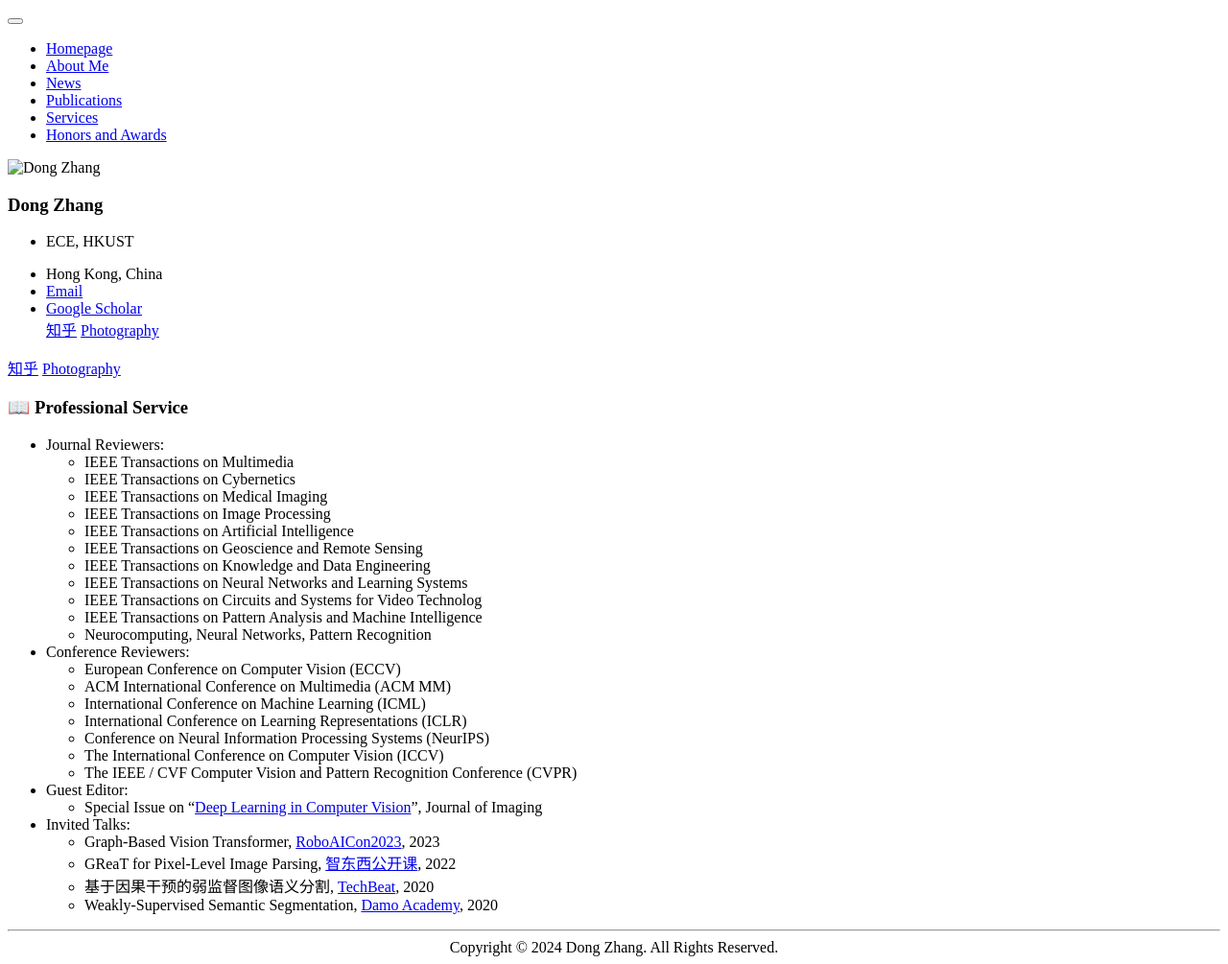
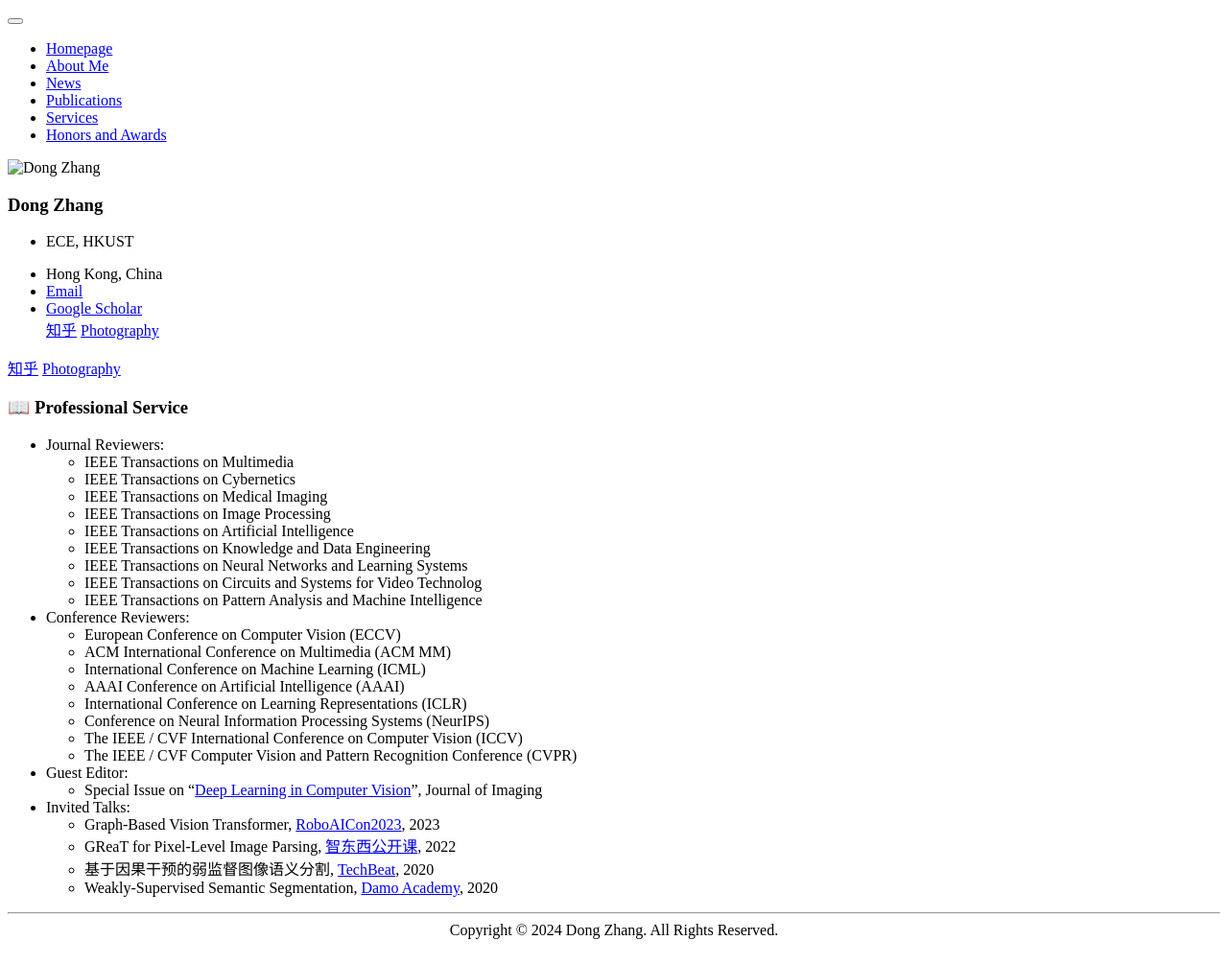
Before and after one commit to ZHANGDONG-NJUST/zhangdong-njust.github.io, a Jekyll site: the page built from _pages/includes/3_service.md, in a window 1280 px wide. Shown: the whole page at 96% size. Built offline with Jekyll 4.4.1, drawn with Linux system fonts in a browser that asks for light colours; our own code applies the rules of GitHub Pages for plain Markdown files.

Commit message:
Update 3_service.md

```diff
--- a/_pages/includes/3_service.md
+++ b/_pages/includes/3_service.md
@@ -5,20 +5,19 @@
   - IEEE Transactions on Medical Imaging
   - IEEE Transactions on Image Processing
   - IEEE Transactions on Artificial Intelligence
-  - IEEE Transactions on Geoscience and Remote Sensing
   - IEEE Transactions on Knowledge and Data Engineering
   - IEEE Transactions on Neural Networks and Learning Systems
   - IEEE Transactions on Circuits and Systems for Video Technolog
   - IEEE Transactions on Pattern Analysis and Machine Intelligence
-  - Neurocomputing, Neural Networks, Pattern Recognition
 
 - Conference Reviewers:
   - European Conference on Computer Vision (ECCV)
   - ACM International Conference on Multimedia (ACM MM)
   - International Conference on Machine Learning (ICML)
+  - AAAI Conference on Artificial Intelligence (AAAI)
   - International Conference on Learning Representations (ICLR)
   - Conference on Neural Information Processing Systems (NeurIPS)
-  - The International Conference on Computer Vision (ICCV)
+  - The IEEE / CVF International Conference on Computer Vision (ICCV)
   - The IEEE / CVF Computer Vision and Pattern Recognition Conference (CVPR)
 
 
```
